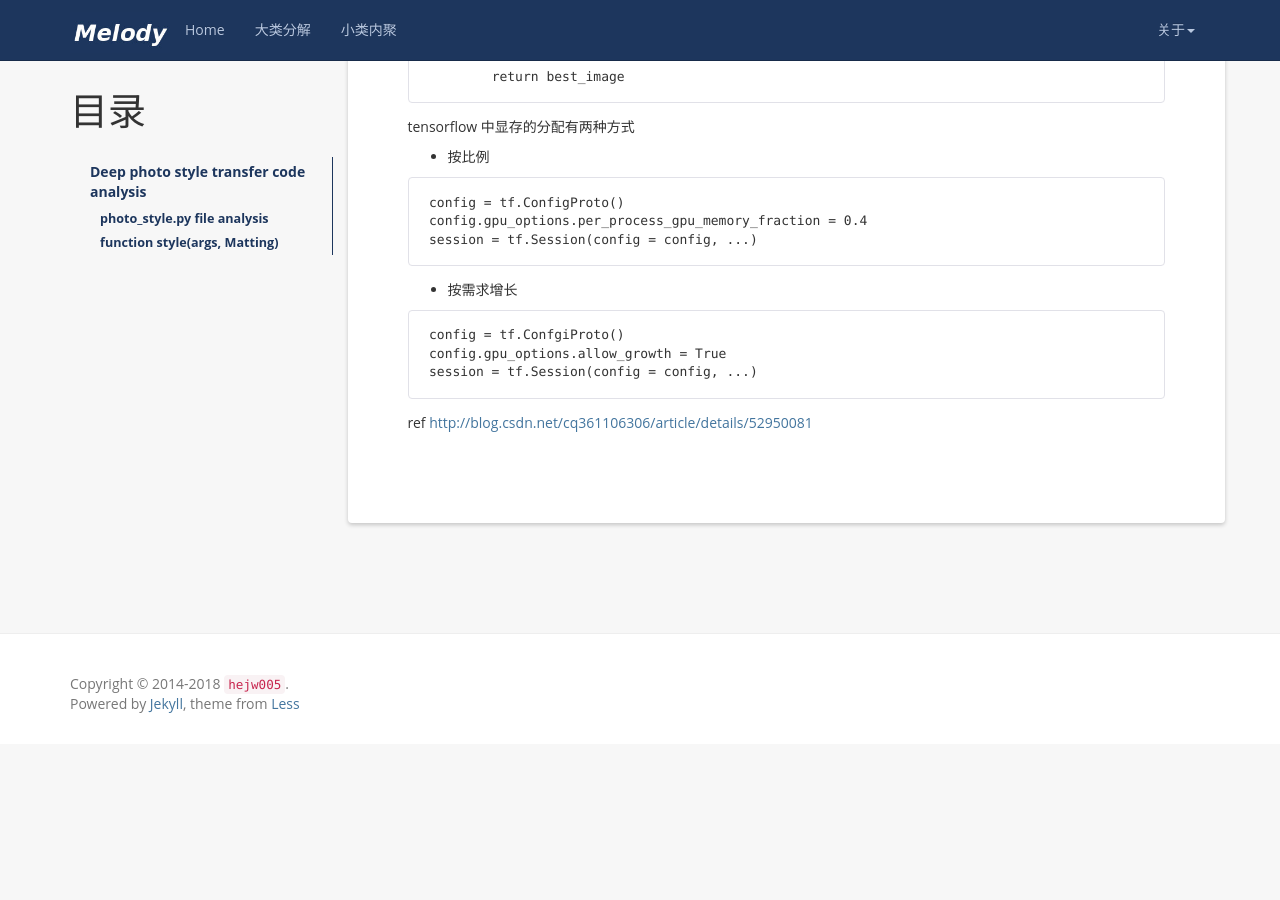
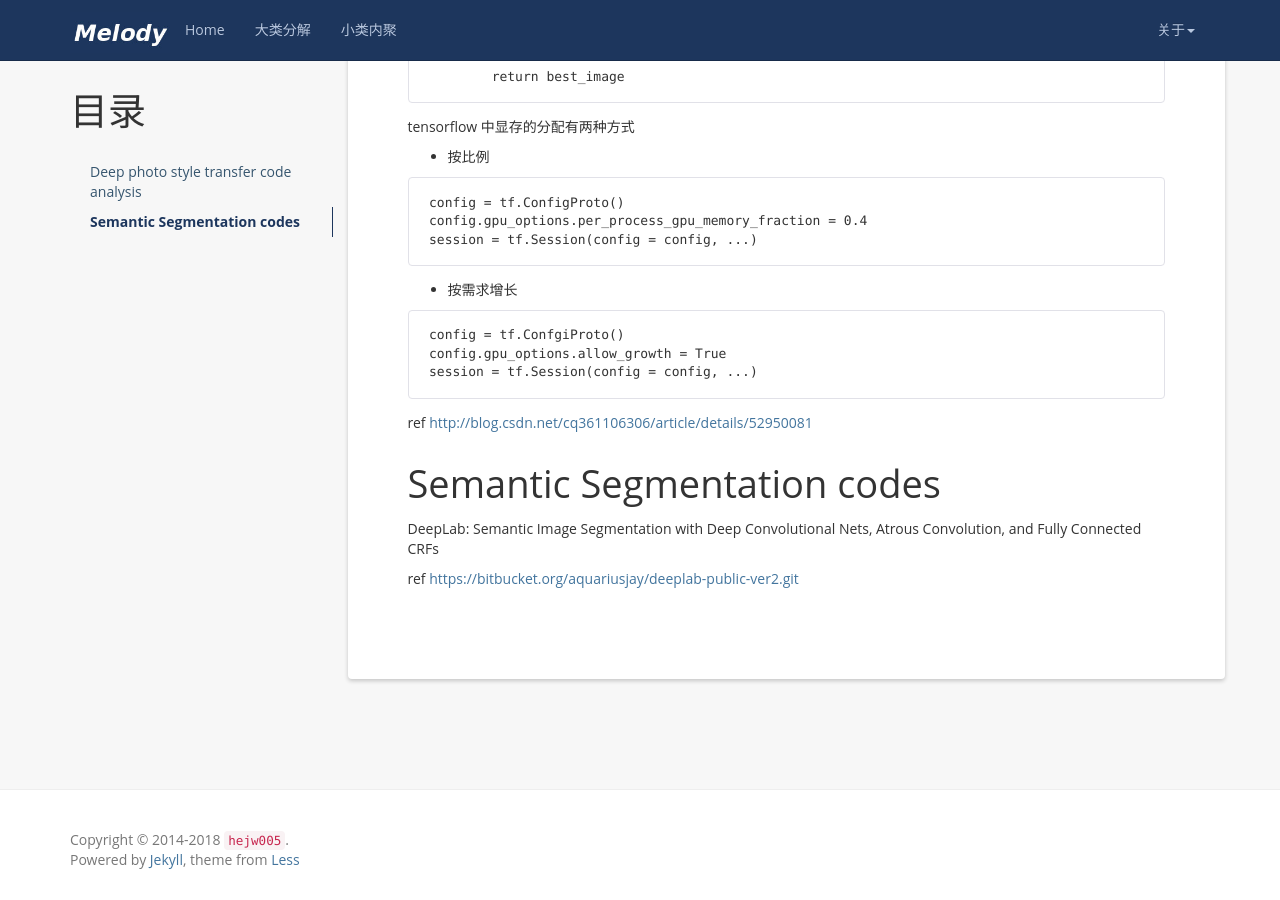
Before and after one commit to h005/h005.github.io, a Jekyll site: the page built from _posts/2017-12-26-tensorflow deep photo style transfer.md, in a window 1280 px wide and 900 px high, scrolled down 3868 px. Built offline with Jekyll 4.4.1, drawn with Linux system fonts in a browser that asks for light colours; nearby versions of some CDN libraries; comment, search, counter and statistics services are not loaded; before the commit the page ends 4612 px from its top, so only the background shows below that.

Commit message:
add the semantic segmentation codes for deep photo style transfer

````diff
--- a/_posts/2017-12-26-tensorflow deep photo style transfer.md
+++ b/_posts/2017-12-26-tensorflow deep photo style transfer.md
@@ -192,3 +192,10 @@ session = tf.Session(config = config, ...)
 ```
 
 ref [http://blog.csdn.net/cq361106306/article/details/52950081](http://blog.csdn.net/cq361106306/article/details/52950081)
+
+
+# Semantic Segmentation codes
+
+DeepLab: Semantic Image Segmentation with Deep Convolutional Nets, Atrous Convolution, and Fully Connected CRFs
+
+ref [https://bitbucket.org/aquariusjay/deeplab-public-ver2.git](https://bitbucket.org/aquariusjay/deeplab-public-ver2.git)
````
